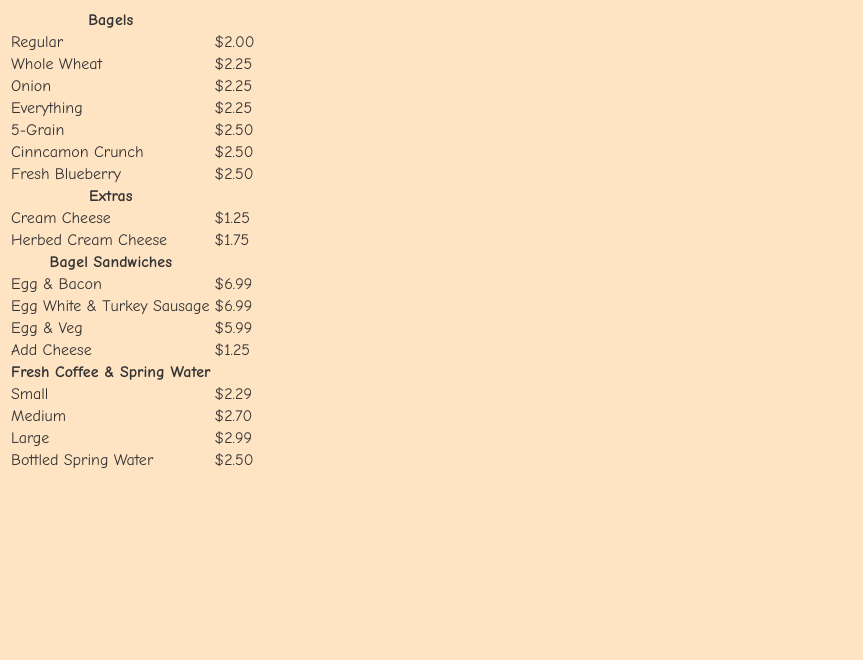
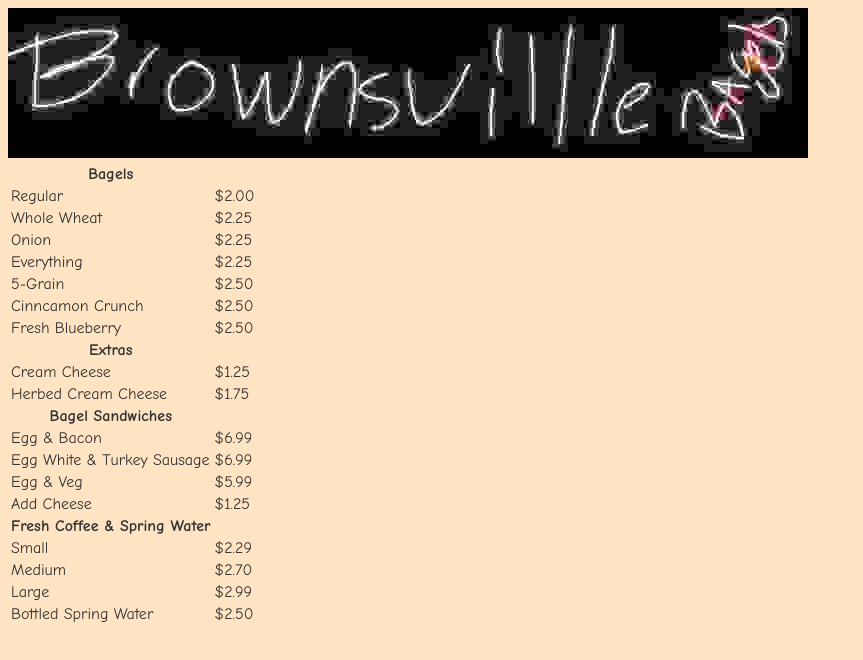
Before and after one commit to tfuller-pvcc/tfuller-pvcc.github.io, a plain HTML site: page Brownsville_Bagels.html in a window 1280 px wide. Shown: the whole page, without its empty margins (0-863 px from the left). Drawn offline with Linux system fonts and the light colour scheme.

Commit message:
Update Brownsville_Bagels.html

```diff
--- a/Brownsville_Bagels.html
+++ b/Brownsville_Bagels.html
@@ -8,6 +8,7 @@
 </head>
 
 <body style="color:#333333; background-color:bisque; font-family:Comic Sans MS;">
+	<img src="brownsville_banner.jpg" alt="Banner" style="width:800px;height:150px;">
 	<table>
 		<tr>
 		  <th>Bagels</th>
```
